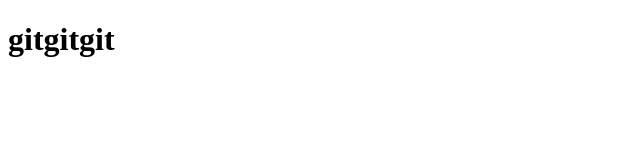
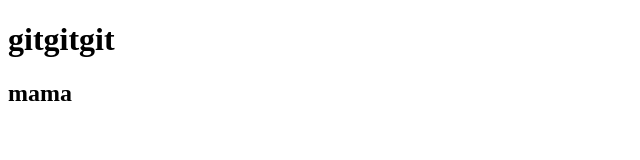
Before and after one commit to witchbladezzz/exam, a plain HTML site: page index.html in a window 1280 px wide. Shown: the whole page, without its empty margins (0-640 px from the left). Drawn offline with Linux system fonts and the light colour scheme.

Commit message:
add h2 title

```diff
--- a/index.html
+++ b/index.html
@@ -7,6 +7,7 @@
 </head>
 <body>
     <h1>gitgitgit</h1>
+    <h2>mama</h2>
 
 
 </body>
```
